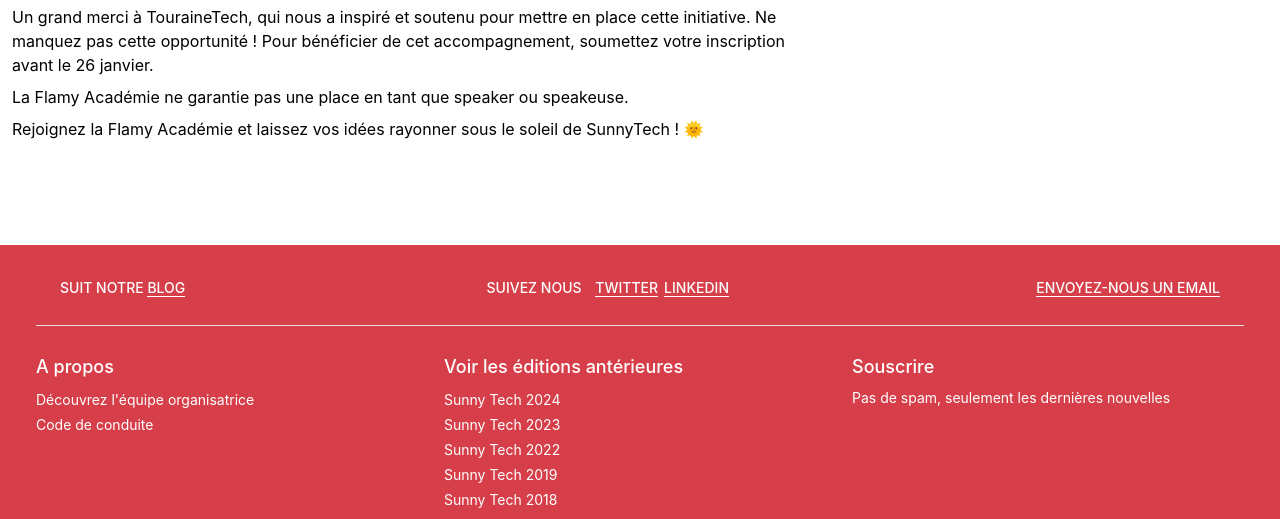
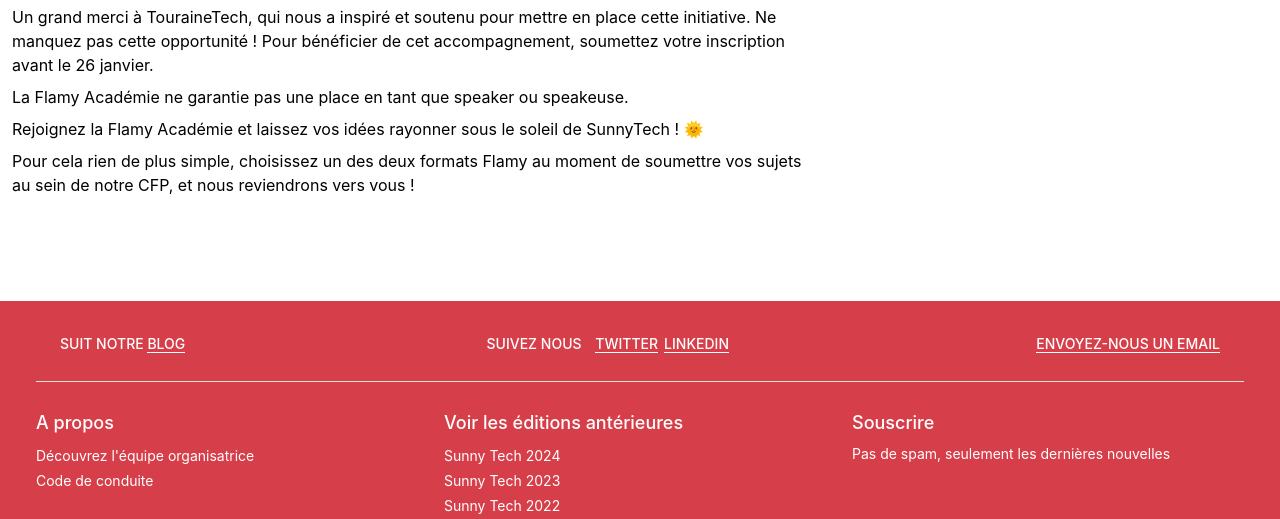
Before and after one commit to Sunny-Tech/SunnyTechWebsite, an Astro site: page /blog/2024-flammy-academy in a window 1280 px wide. Shown: the part 759-1278 px from the top of the page. Built offline with nearby package versions, Linux system fonts and the light colour scheme; Astro itself is replaced by a stand-in of ours.

Commit message:
add information how to join flamy academy (#19)
Signed-off-by: Gilles Vieira <vieira.gille@gmail.com>

```diff
--- a/src/content/blog/2024-flammy-academy.md
+++ b/src/content/blog/2024-flammy-academy.md
@@ -15,3 +15,5 @@
 La Flamy Académie ne garantie pas une place en tant que speaker ou speakeuse.
 
 Rejoignez la Flamy Académie et laissez vos idées rayonner sous le soleil de SunnyTech ! 🌞
+
+Pour cela rien de plus simple, choisissez un des deux formats Flamy au moment de soumettre vos sujets au sein de notre CFP, et nous reviendrons vers vous !
```
